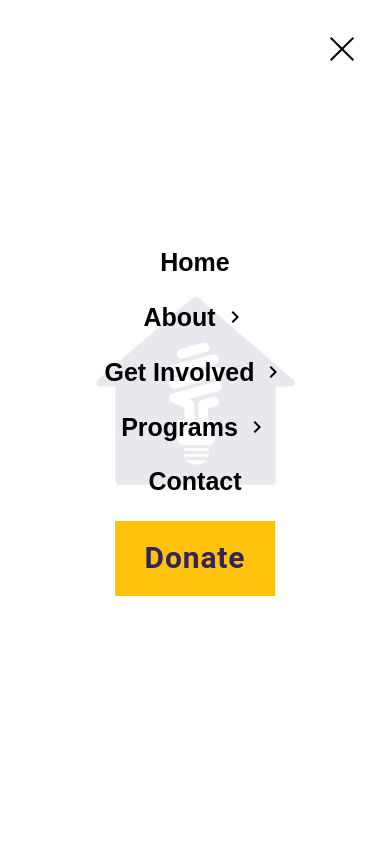
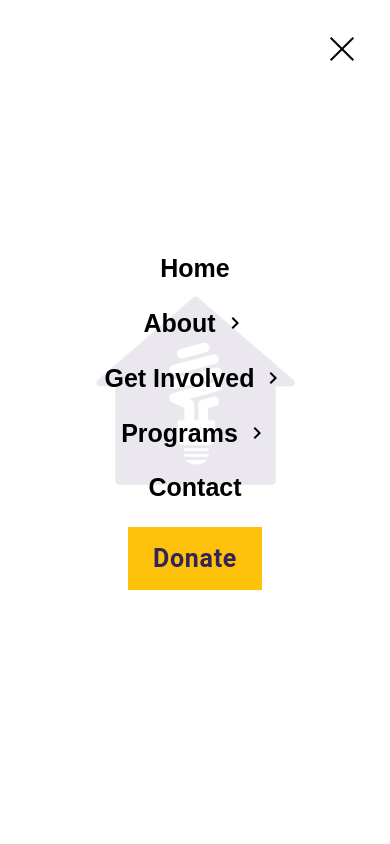
Before and after one commit to imkewlhuh/TKH-Replica, a React (Vite) app: page / in a window 390 px wide. Both pictures are taken after a click on the element 342 px from the left and 48 px from the top of the page. Shown: the top 844 px of the page. Built offline with nearby package versions, Linux system fonts and the light colour scheme; grey boxes are pictures that could not be loaded.

Commit message:
mobilenavfix and button hover fix

```diff
--- a/src/home.jsx
+++ b/src/home.jsx
@@ -88,7 +88,7 @@ export default function Home() {
                             width: 0, height: 0, bgcolor: "#332459", transition: "width 0.4s, height 0.4s"
                         },
                         '&:hover::before': { width: "300px", height: "300px" }
-                    }} onMouseMove={handleHover} variant="contained" disableElevation href="https://www.theknowledgehouse.org/donate/"><p style={{ position: "relative", zIndex: 1 }}>Donate</p></Button>
+                    }} onMouseMove={handleStickyHover} variant="contained" disableElevation href="https://www.theknowledgehouse.org/donate/"><p style={{ position: "relative", zIndex: 1 }}>Donate</p></Button>
                 </Box>
             </Box>
 
@@ -124,14 +124,14 @@ export default function Home() {
                 <div className={`navMenu ${openMenu ? "open" : ""}`}>
                     <CSSTransition classNames="menu-primary" in={activeMenu === "main"} timeout={500} unmountOnExit>
                         <div className="menu">
-                            <div className="navItem">Home</div>
+                            <a href="/" className="navItem">Home</a>
                             <div onClick={() => setActiveMenu("secondaryA")} className="navItem">About <NavigateNextIcon style={{ transform: "translateY(3px)" }} /></div>
                             <div onClick={() => setActiveMenu("secondaryV")} className="navItem">Get Involved <NavigateNextIcon style={{ transform: "translateY(3px)" }} /></div>
                             <div onClick={() => setActiveMenu("secondaryP")} className="navItem">Programs <NavigateNextIcon style={{ transform: "translateY(3px)" }} /></div>
-                            <div className="navItem">Contact</div>
+                            <a href="https://www.theknowledgehouse.org/contact/" className="navItem">Contact</a>
                             <Button sx={{
                                 bgcolor: "#FFC20A", color: "#332459", fontWeight: "bold",
-                                textTransform: "none", padding: "1em", fontSize: "30px",
+                                textTransform: "none", padding: "1em", fontSize: "25px",
                                 borderRadius: "0", height: "2.5em", overflow: "hidden",
                                 '&:hover': { color: "white", bgcolor: "#FFC20A" },
                                 '&::before': {
@@ -140,7 +140,7 @@ export default function Home() {
                                     width: 0, height: 0, bgcolor: "#332459", transition: "width 0.4s, height 0.4s"
                                 },
                                 '&:hover::before': { width: "300px", height: "300px" }
-                            }} onMouseMove={handleStickyHover} variant="contained" disableElevation href="https://www.theknowledgehouse.org/donate/">
+                            }} onMouseMove={handleHover} variant="contained" disableElevation href="https://www.theknowledgehouse.org/donate/">
                                 <p style={{ position: "relative", zIndex: 1 }}>Donate</p>
                             </Button>
                         </div>
```
